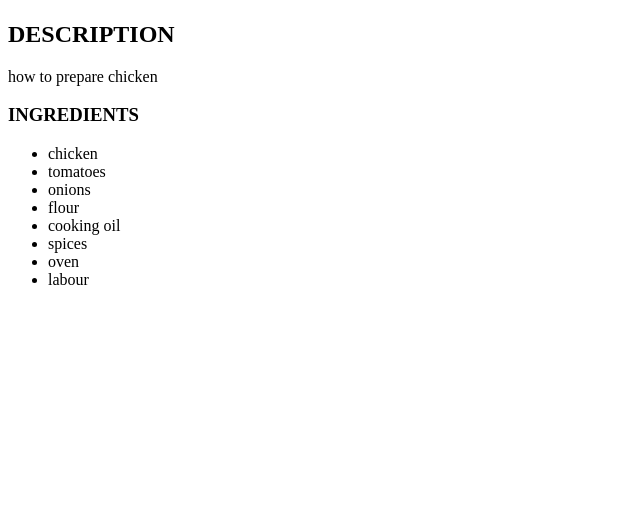
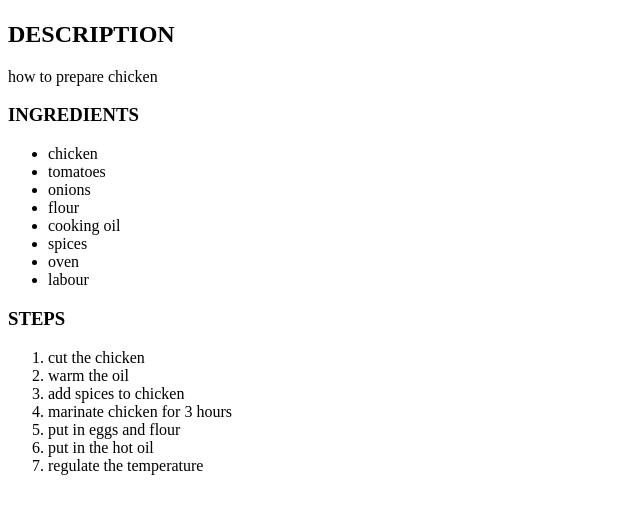
Before and after one commit to OLEMUKAN/odin-recipes, a plain HTML site: page recipes/chicken.html in a window 1280 px wide. Shown: the part 99-612 px from the top of the page, without its empty margins (0-640 px from the left). Drawn offline with Linux system fonts and the light colour scheme.

Commit message:
added 2 more recipes

```diff
--- a/recipes/chicken.html
+++ b/recipes/chicken.html
@@ -21,6 +21,15 @@
         <li>oven</li>
         <li>labour</li>
     </ul>
-
+    <p><h3>STEPS</h3></p>
+    <ol>
+        <li>cut the chicken</li>
+        <li>warm the oil</li>
+        <li>add spices to chicken</li>
+        <li>marinate chicken for 3 hours</li>
+        <li>put in eggs and flour</li>
+        <li>put in the hot oil</li>
+        <li>regulate the temperature</li>
+    </ol>
 </body>
 </html>
```
Also changed, not shown: index.html (+6 -1 lines).
